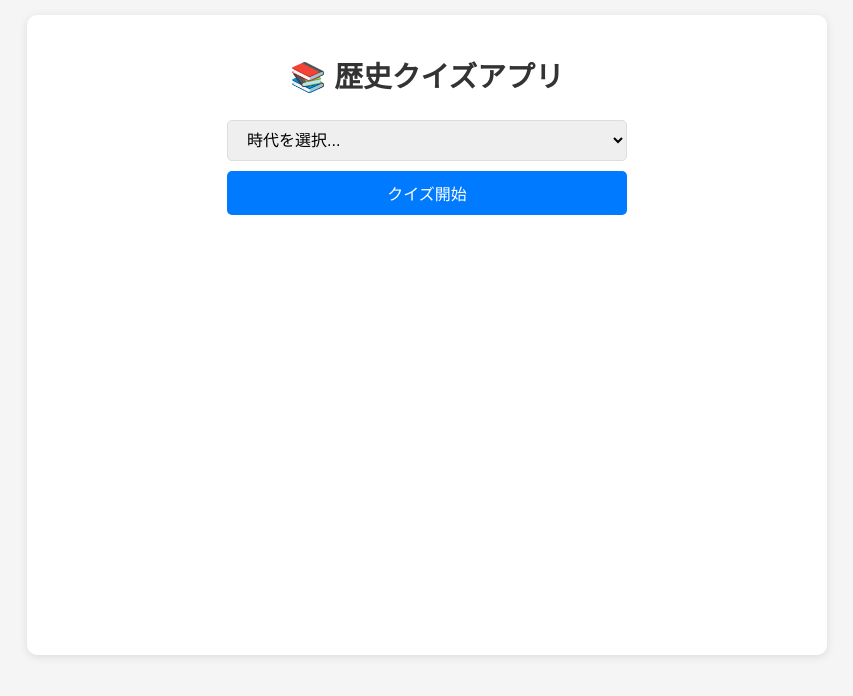
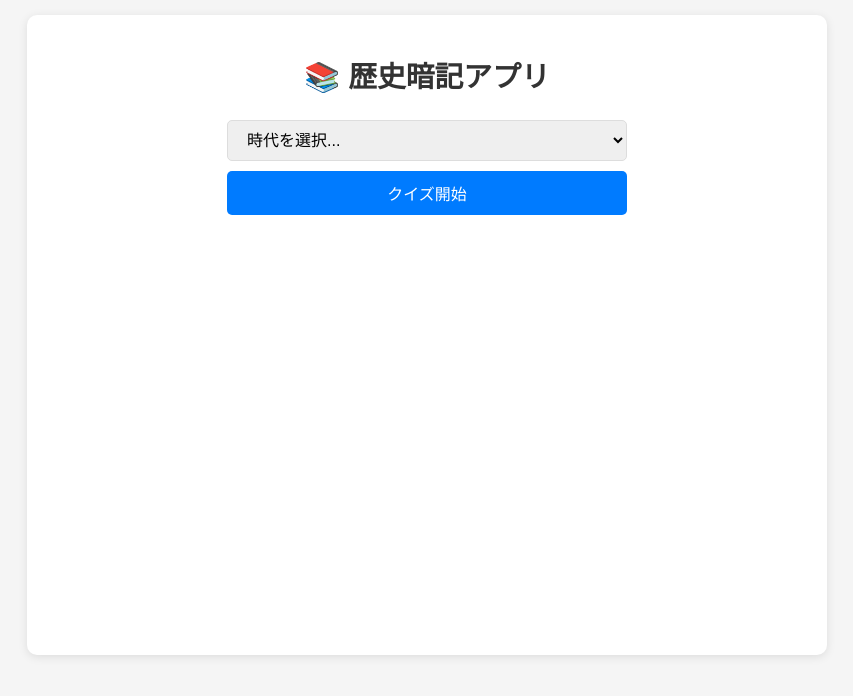
Before and after one commit to kajironpu/history-AI2, a website: page public/index.html in a window 1280 px wide. Shown: the whole page, without its empty margins (213-1066 px from the left). Drawn offline with Linux system fonts and the light colour scheme.

Commit message:
初回コミット

```diff
--- a/public/index.html
+++ b/public/index.html
@@ -3,14 +3,14 @@
 <head>
   <meta charset="UTF-8">
   <meta name="viewport" content="width=device-width, initial-scale=1.0">
-  <title>歴史クイズアプリ</title>
+  <title>歴史暗記アプリ</title>
   <!-- public/style.css に置いた場合はルートからのパスで参照 -->
   <link rel="stylesheet" href="/style.css">
   <link rel="icon" href="/favicon.ico">
 </head>
 <body>
   <div class="container">
-    <h1>📚 歴史クイズアプリ</h1>
+    <h1>📚 歴史暗記アプリ</h1>
 
     <div class="setup-area">
       <select id="era-select">
```
